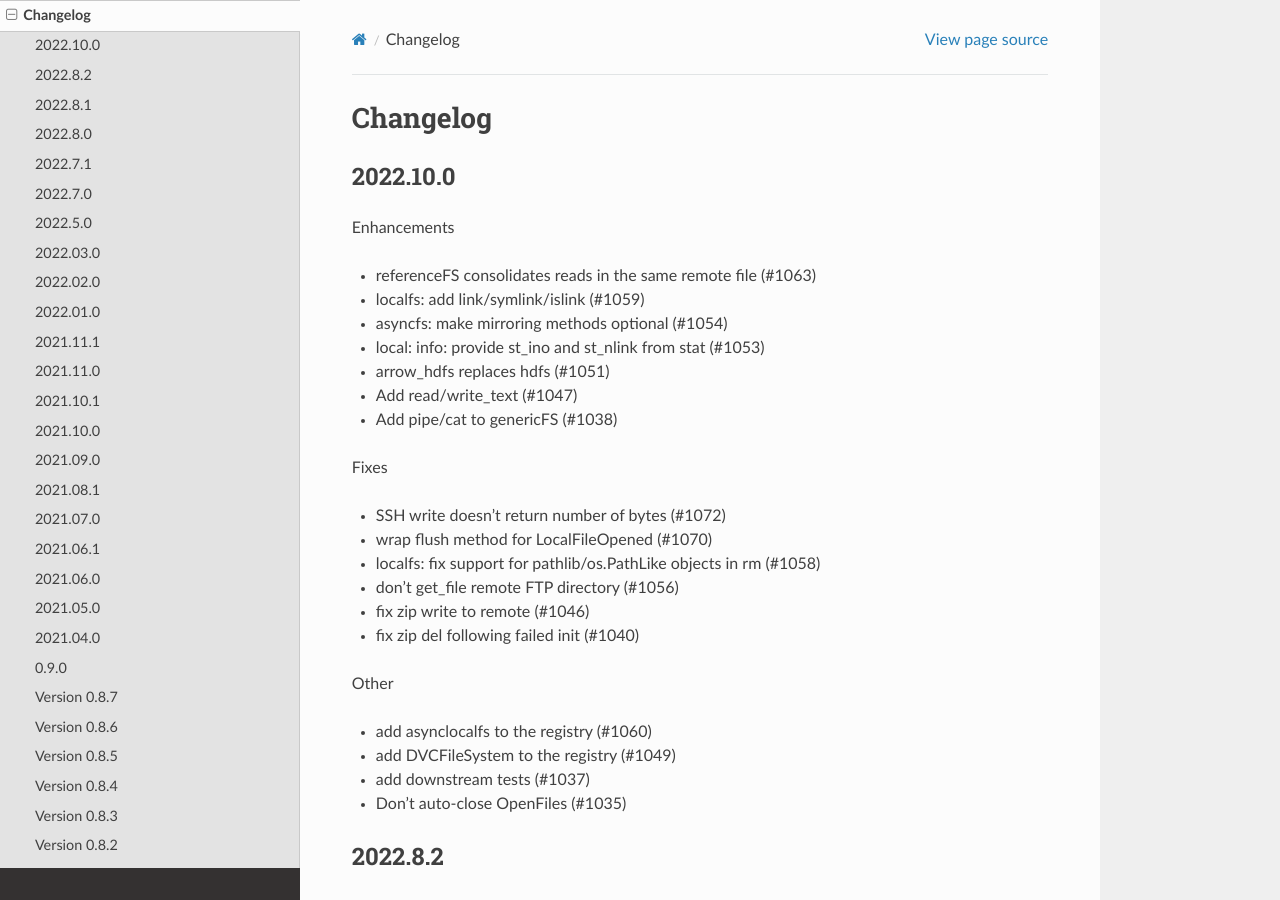
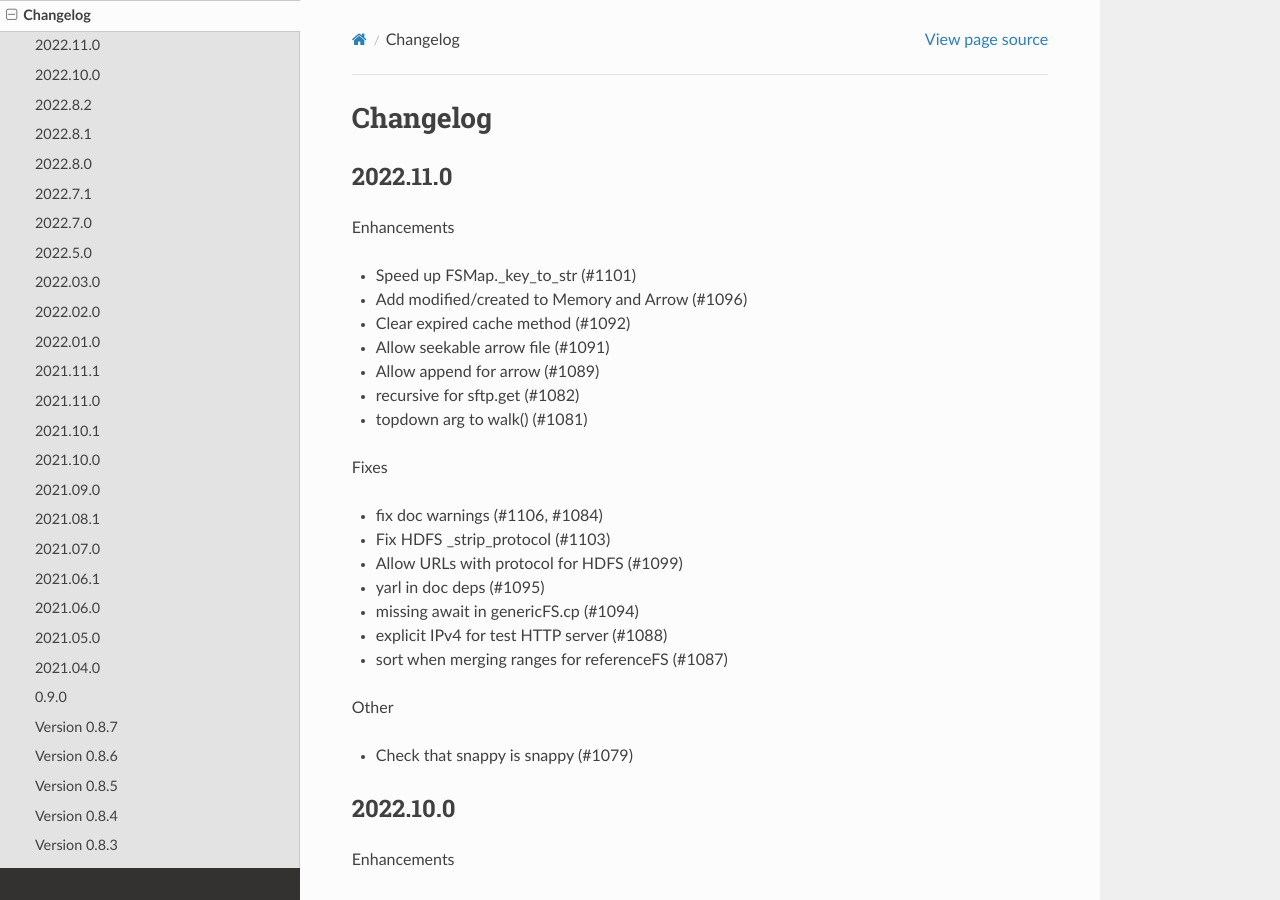
Before and after one commit to fsspec/filesystem_spec, a Sphinx documentation site: the page built from docs/source/changelog.rst, in a window 1280 px wide and 900 px high. Built offline with Sphinx 7.4.7 and the Read the Docs theme 2.0.0, drawn with Linux system fonts in a browser that asks for light colours.

Commit message:
update changelog (#1108)

```diff
--- a/docs/source/changelog.rst
+++ b/docs/source/changelog.rst
@@ -1,5 +1,32 @@
 Changelog
 =========
+
+2022.11.0
+---------
+
+Enhancements
+
+- Speed up FSMap._key_to_str (#1101)
+- Add modified/created to Memory and Arrow (#1096)
+- Clear expired cache method (#1092)
+- Allow seekable arrow file (#1091)
+- Allow append for arrow (#1089)
+- recursive for sftp.get (#1082)
+- topdown arg to walk() (#1081)
+
+Fixes
+
+- fix doc warnings (#1106, #1084)
+- Fix HDFS _strip_protocol (#1103)
+- Allow URLs with protocol for HDFS (#1099)
+- yarl in doc deps (#1095)
+- missing await in genericFS.cp (#1094)
+- explicit IPv4 for test HTTP server (#1088)
+- sort when merging ranges for referenceFS (#1087)
+
+Other
+
+- Check that snappy is snappy (#1079)
 
 2022.10.0
 ---------
```
